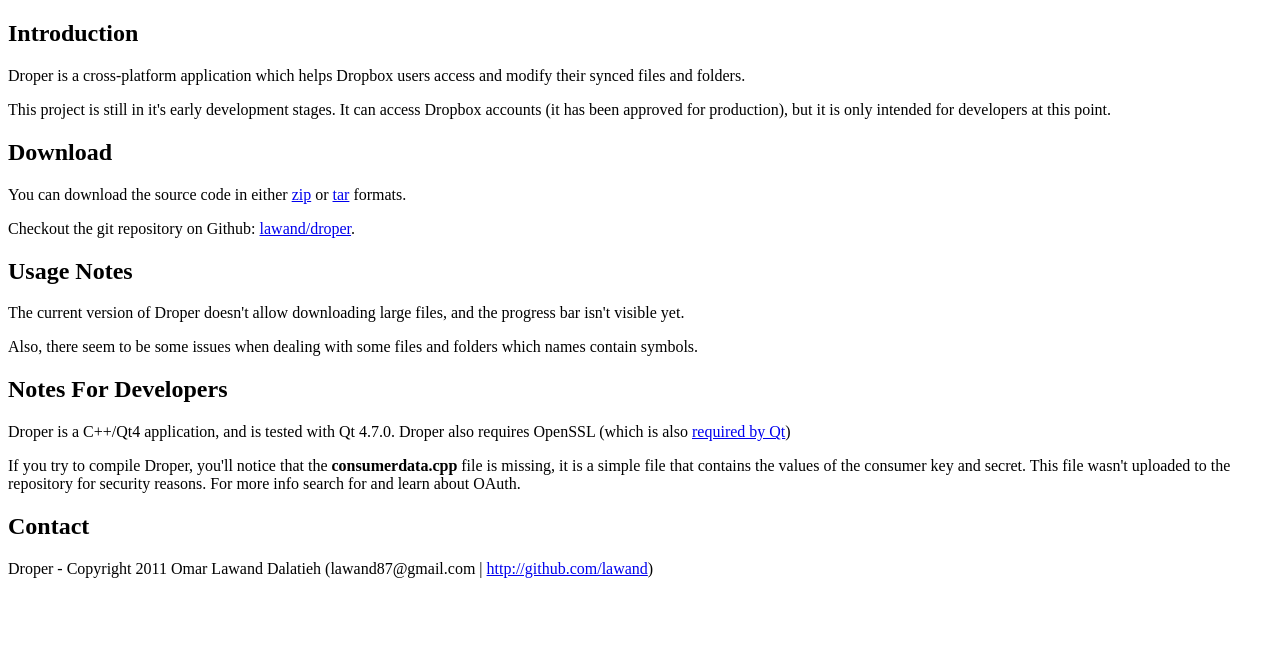
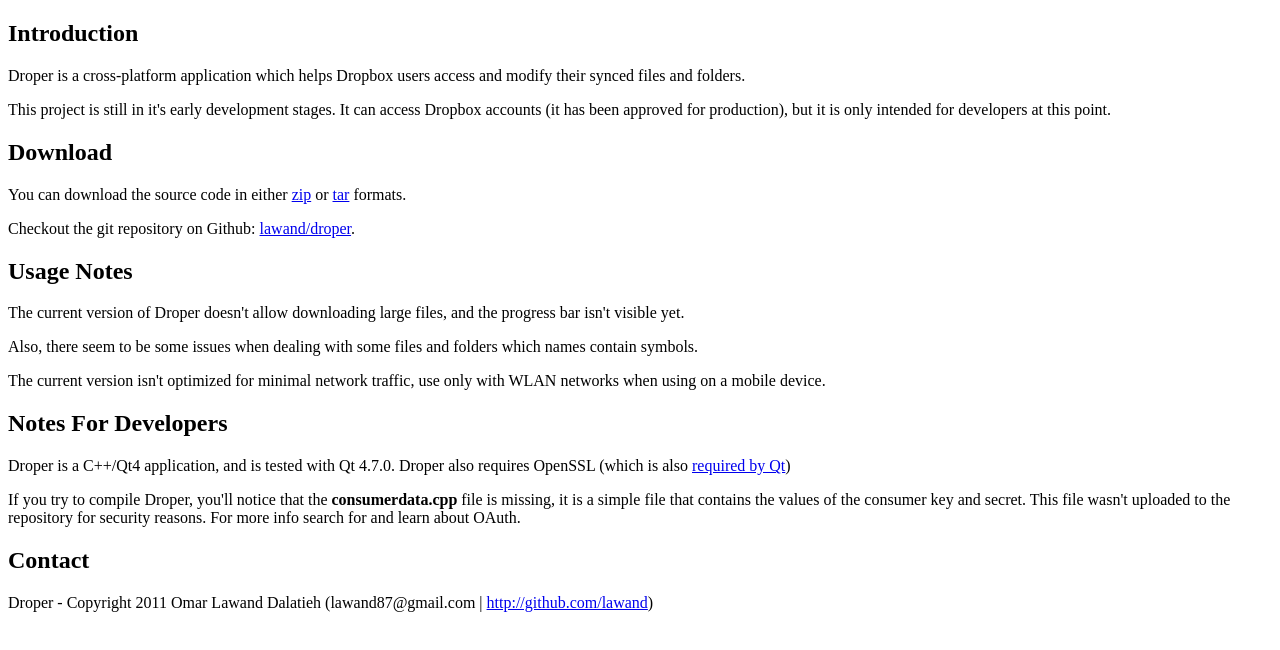
Before and after one commit to lawand/droper, a plain HTML site: page index.html in a window 1280 px wide. Drawn offline with Linux system fonts and the light colour scheme.

Commit message:
added a note about network usage

```diff
--- a/index.html
+++ b/index.html
@@ -21,6 +21,7 @@
 	<h2>Usage Notes</h2>
 		<p>The current version of Droper doesn't allow downloading large files, and the progress bar isn't visible yet.</p>
 		<p>Also, there seem to be some issues when dealing with some files and folders which names contain symbols.</p>
+		<p>The current version isn't optimized for minimal network traffic, use only with WLAN networks when using on a mobile device.</p>
 
 	<h2>Notes For Developers</h2>
 		<p>Droper is a C++/Qt4 application, and is tested with Qt 4.7.0. Droper also requires OpenSSL (which is also <a href="http://doc.qt.nokia.com/4.7.old/requirements.html">required by Qt</a>)</p>
```
